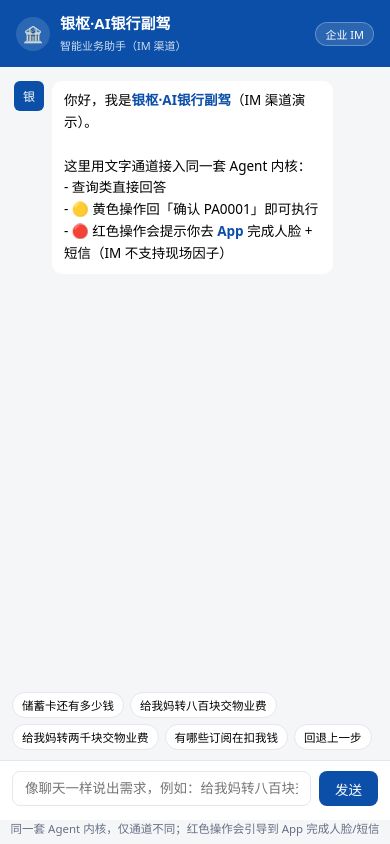
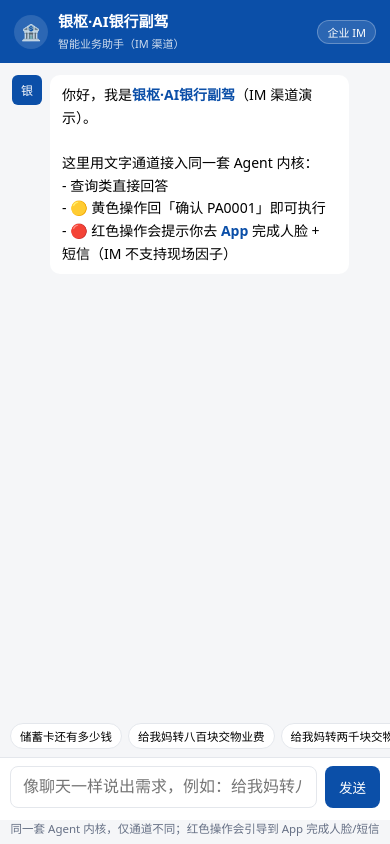
Before and after one commit to hxxhhxxh/yinlu-banking-agent, a website: page public/im.html in a window 390 px wide. Drawn offline with Linux system fonts and the light colour scheme.

Commit message:
update: public/im.html

```diff
--- a/public/im.html
+++ b/public/im.html
@@ -30,6 +30,20 @@
   .tip { font-size: 11.5px; color: #667085; text-align: center; padding-bottom: 8px; }
   .chips { display: flex; flex-wrap: wrap; gap: 6px; padding: 0 12px 10px; }
   .chips span { font-size: 11.5px; background: #fff; border: 1px solid #E4E7EC; border-radius: 999px; padding: 4px 9px; cursor: pointer; }
+  @media (max-width: 520px) {
+    body { background: #F5F6F8; }
+    .phone { width: 100%; height: 100dvh; max-height: none; box-shadow: none; }
+    .hd { padding: 10px 14px calc(10px + env(safe-area-inset-top)); }
+    .chat { padding: 12px; gap: 10px; }
+    .msg { max-width: 92%; }
+    .bub { font-size: 14px; }
+    .composer { padding: 8px 10px calc(12px + env(safe-area-inset-bottom)); }
+    .composer input { font-size: 16px; min-height: 42px; }
+    .composer button { min-height: 42px; padding: 0 14px; }
+    .chips { overflow-x: auto; flex-wrap: nowrap; padding: 0 10px 8px; }
+    .chips span { white-space: nowrap; }
+    .bub table { display: block; overflow-x: auto; }
+  }
 </style>
 </head>
 <body>
```
